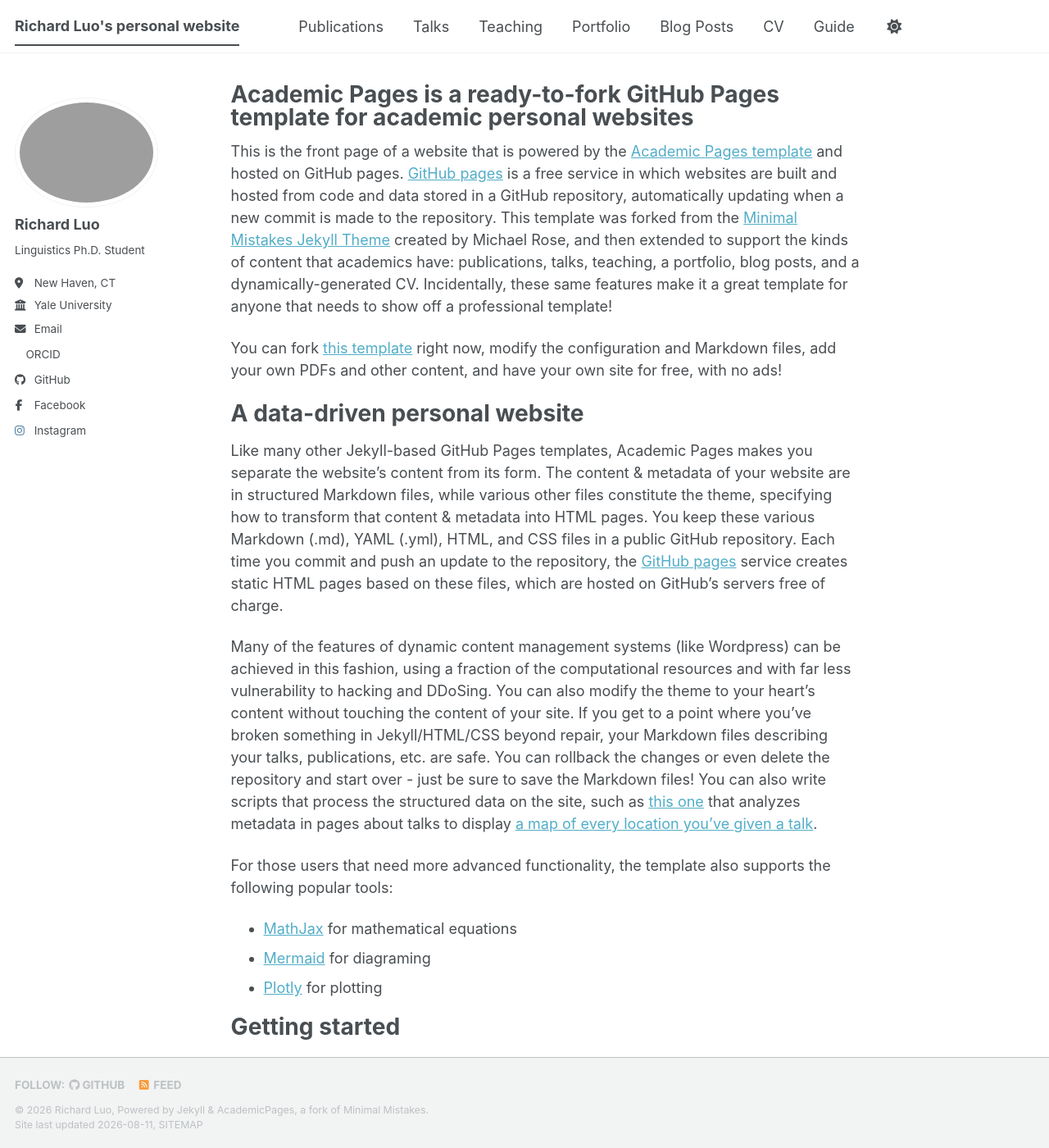
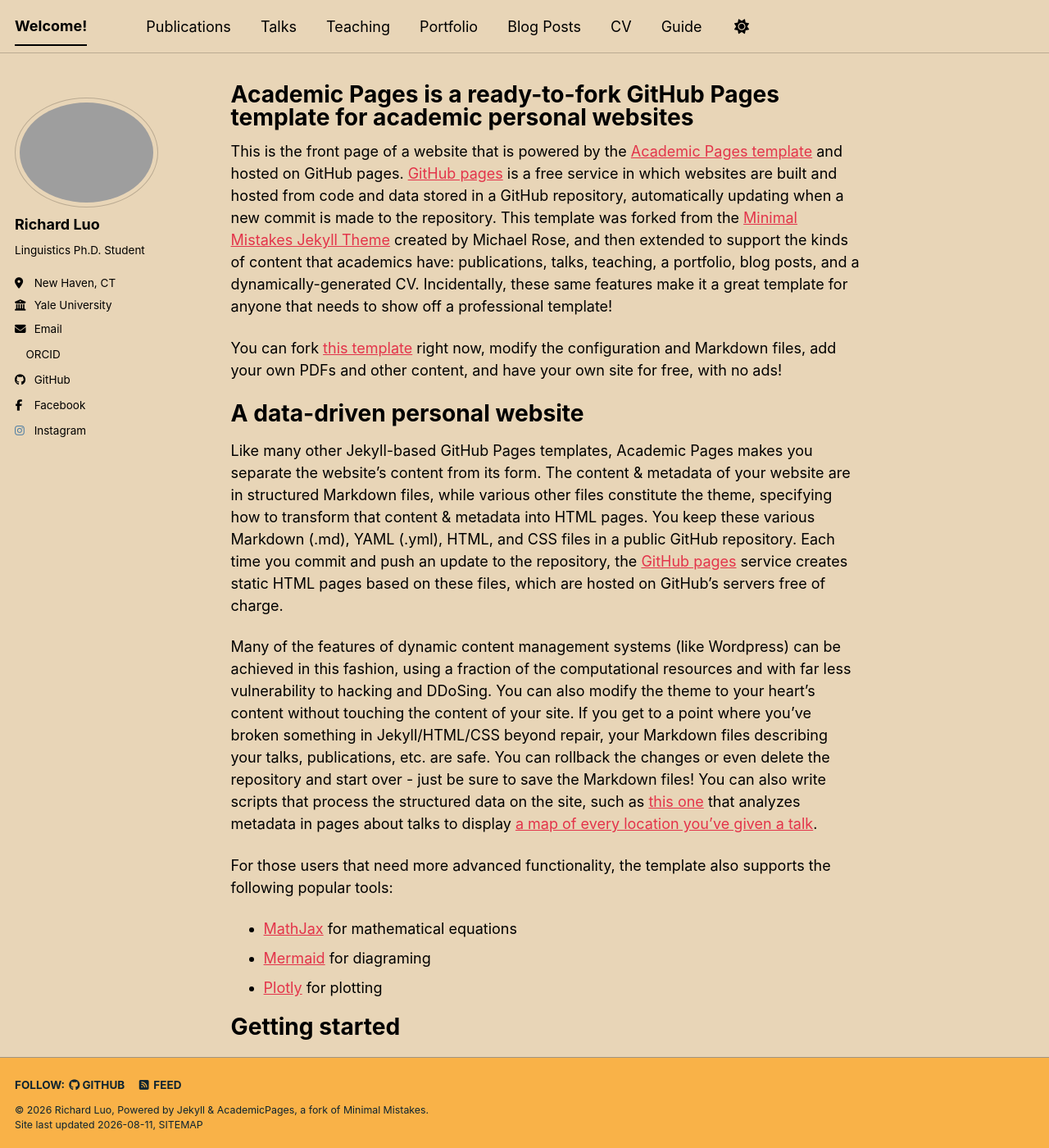
Before and after one commit to RichardMaS/richardmas.github.io, a Jekyll site: the page built from _pages/about.md, in a window 1280 px wide and 1400 px high. Shown: the whole window at 82% size. Built offline with Jekyll 4.4.1, drawn with Linux system fonts in a browser that asks for light colours; a style sheet for code colours, icons or effects is not loaded.

Commit message:
update home page

```diff
--- a/_config.yml
+++ b/_config.yml
@@ -8,8 +8,8 @@
 
 # Basic Site Settings
 locale                   : "en-US"
-site_theme               : "default" # The available themes options are "default", "air", "sunrise", "mint", "dirt" and "contrast"
-title                    : "Richard Luo's personal website"
+site_theme               : "sunrise" # The available themes options are "default", "air", "sunrise", "mint", "dirt" and "contrast"
+title                    : "Welcome!"
 title_separator          : "-"
 name                     : &name "Richard Luo"
 description              : &description "Richard's personal academic website, linguistics and beyond."   # Update this with a general description of your site, this is the default if not overridden by a page
@@ -23,7 +23,7 @@ repository               : "richardmas/richardmas.github.io"
 #               Additional customization can be done by editing /_includes/author-profile.html
 author:
   # Biographic information
-  avatar           : "headshot.HEIC"
+  avatar           : "headshot.jpg"
   name             : "Richard Luo"
   pronouns         : # example: "she/her"
   bio              : "Linguistics Ph.D. Student"
```
Also changed, not shown: 2 other files.
